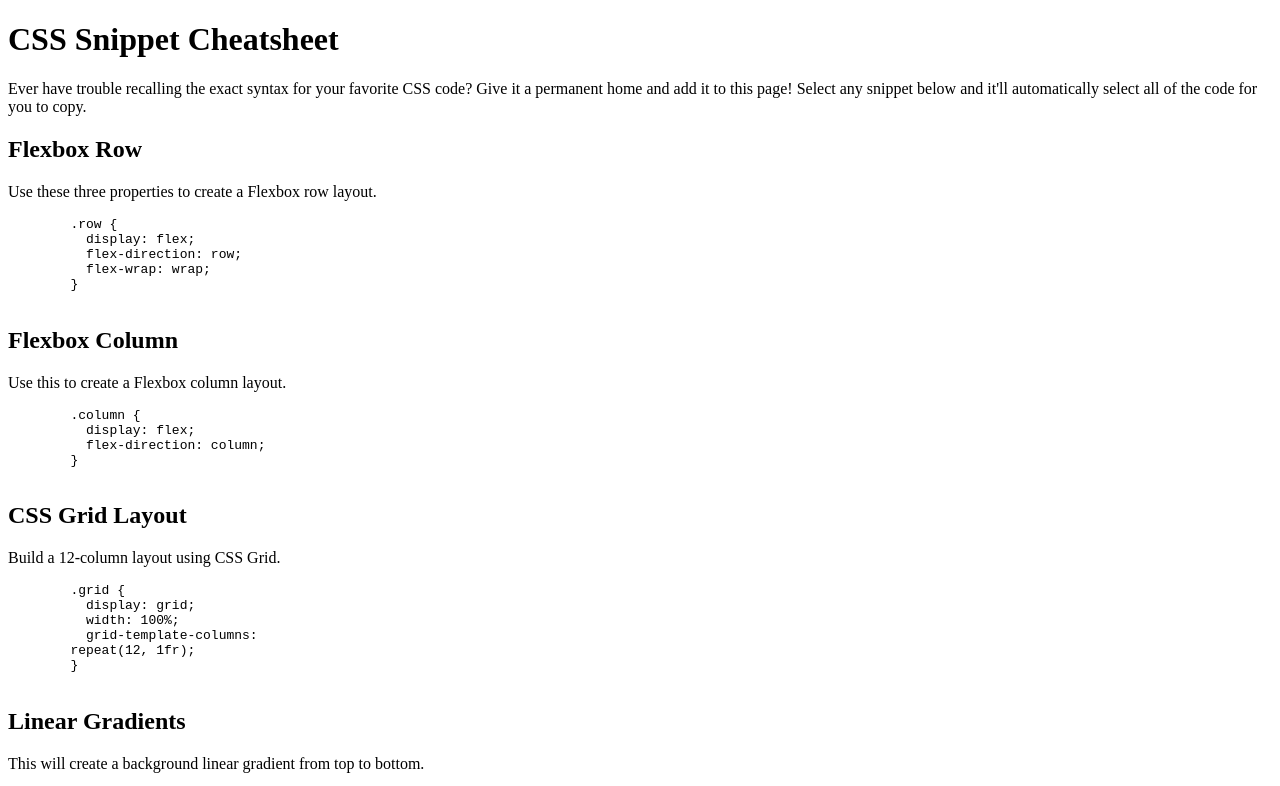
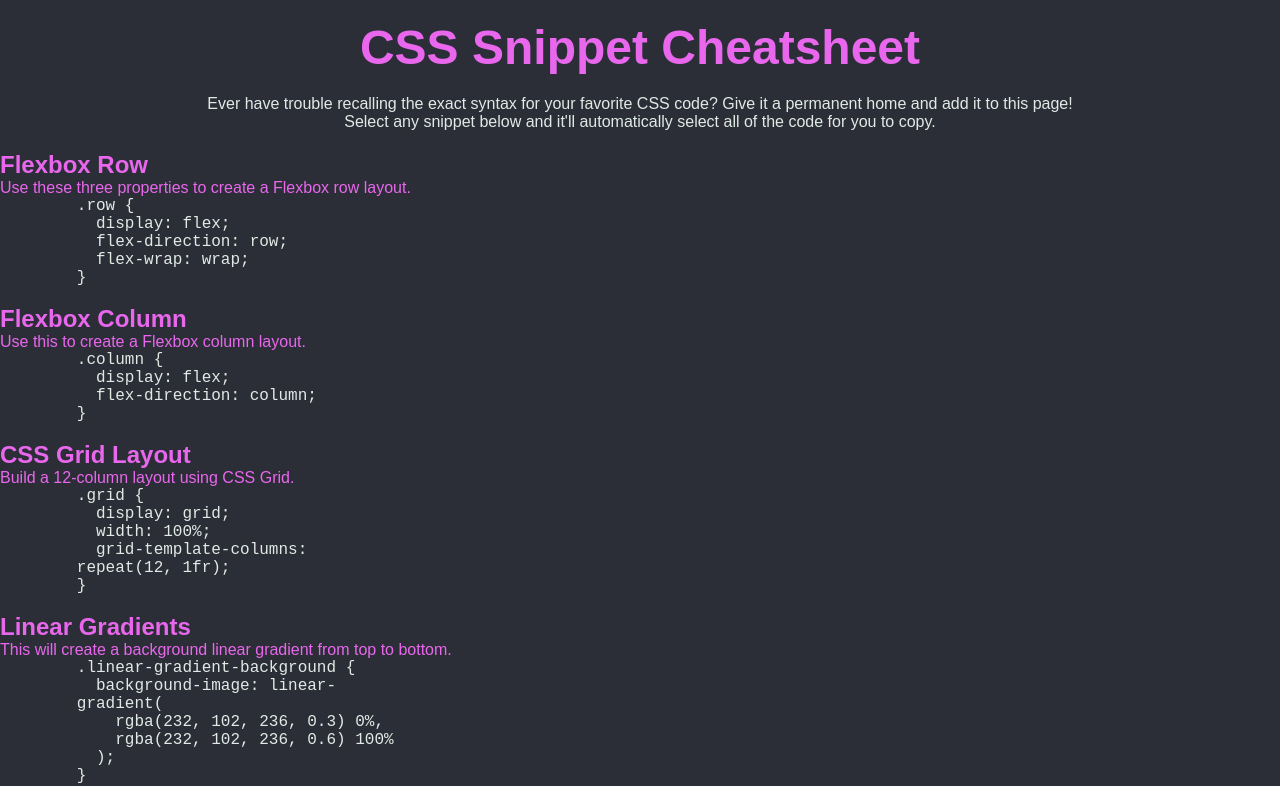
Before and after one commit to jeffgrasso42/css-snippet-cheatsheet, a plain HTML site: page index.html in a window 1280 px wide. Shown: the top 786 px of the page. Drawn offline with Linux system fonts and the light colour scheme.

Commit message:
added CSS variables for page's color scheme

```diff
--- a/assets/css/style.css
+++ b/assets/css/style.css
@@ -0,0 +1,44 @@
+/* CSS variable declarations */
+:root {
+  --magenta: #e867ed;
+  --blue-grey: #2c2e37;
+  --light-grey: #e0eae5;
+}
+
+/* page defaults */
+* {
+  box-sizing: border-box;
+  padding: 0;
+  margin: 0;
+}
+
+body {
+  background-color: var(--blue-grey);
+  font-size: 16px;
+  font-family: Arial, Helvetica, sans-serif;
+  color: var(--light-grey);
+}
+
+h1,
+h2,
+h3 {
+  color: var(--magenta);
+}
+
+header {
+  text-align: center;
+}
+
+h1 {
+  margin: 20px 0;
+  font-size: 3em;
+}
+
+header p {
+  width: 70%;
+  margin: 0 auto 20px auto;
+}
+
+section p {
+  color: var(--magenta);
+}
--- a/index.html
+++ b/index.html
@@ -4,6 +4,7 @@
   <meta charset="UTF-8">
   <meta http-equiv="X-UA-Compatible" content="IE=edge">
   <meta name="viewport" content="width=device-width, initial-scale=1.0">
+  <link rel="stylesheet" href="./assets/css/style.css">
   <title>Portfolio Homepage</title>
 </head>
 <body>
```
